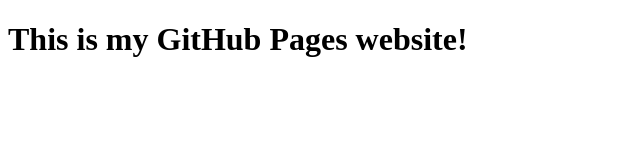
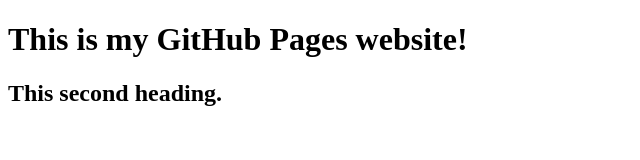
Before and after one commit to menpj/menpj.github.io, a plain HTML site: page index.html in a window 1280 px wide. Shown: the whole page, without its empty margins (0-640 px from the left). Drawn offline with Linux system fonts and the light colour scheme.

Commit message:
Update index.html
Added second heading.

```diff
--- a/index.html
+++ b/index.html
@@ -8,5 +8,6 @@
     </head>
     <body>
         <h1>This is my GitHub Pages website!</h1>
+        <h2>This second heading.</h2>
     </body>
 </html>
```
